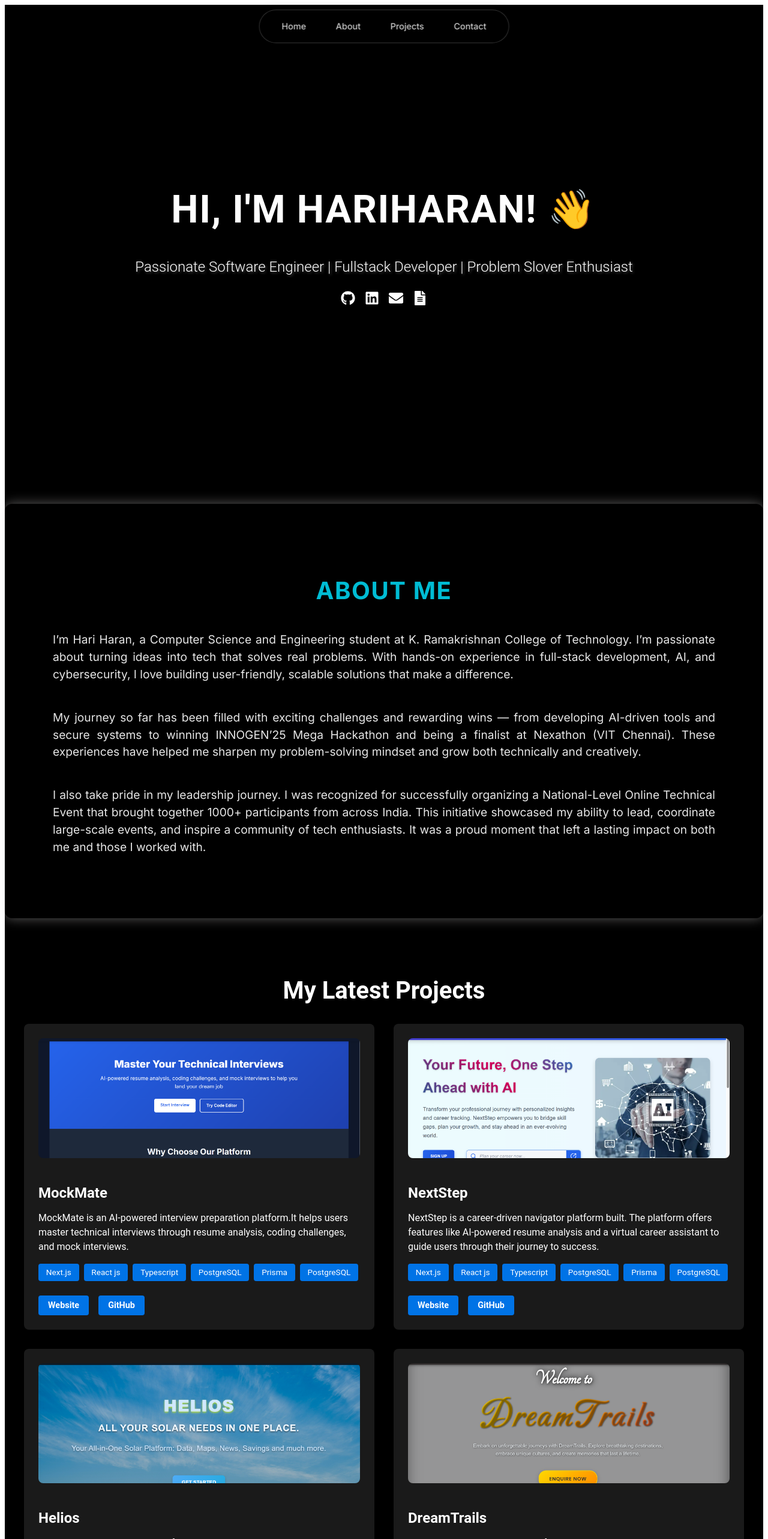
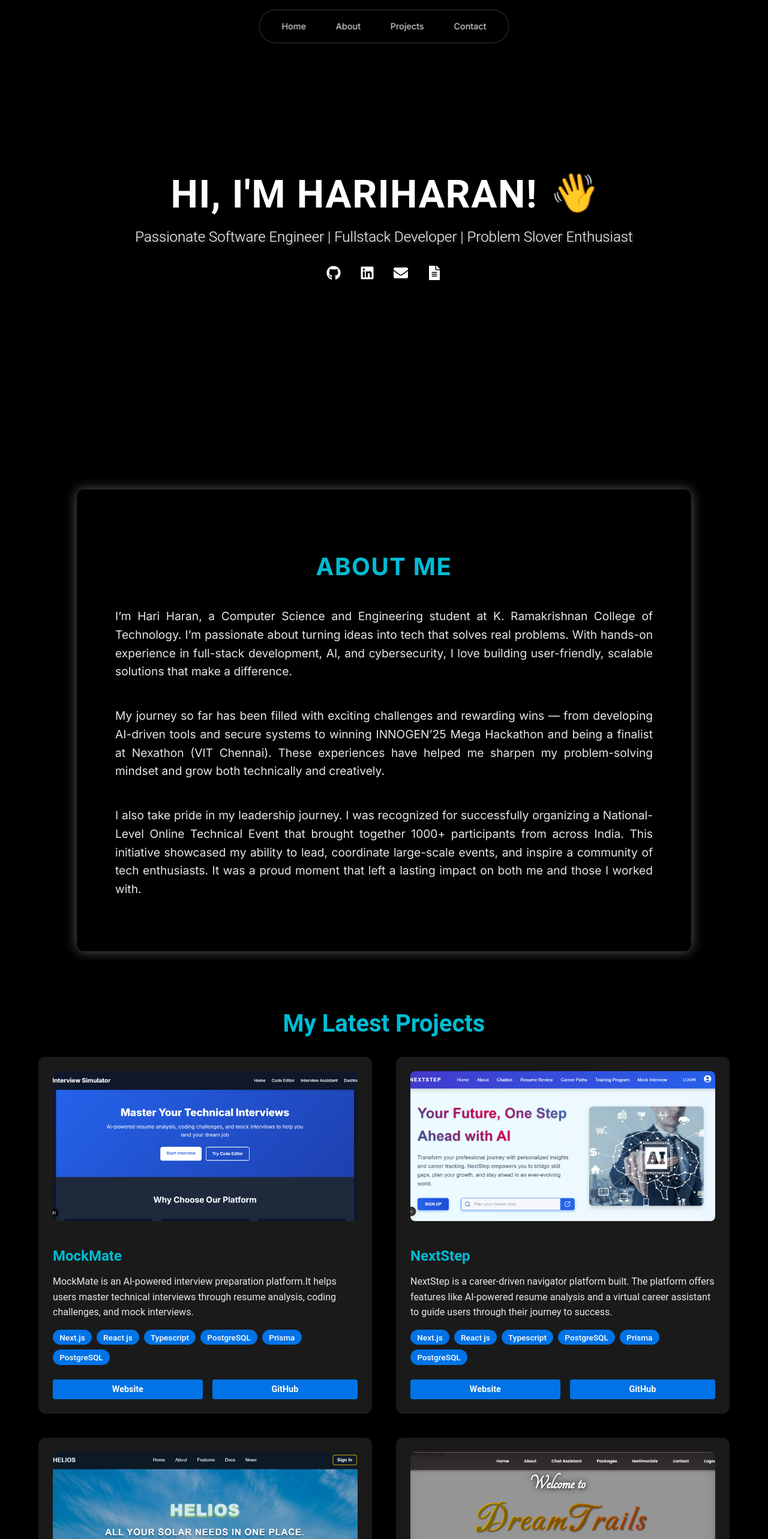
Before and after one commit to hariharan1009/Portfolio, a Next.js app: page / in a window 1280 px wide. Shown: the top 2566 px of the page at 60% size. Built offline with nearby package versions, Linux system fonts and the light colour scheme.

Commit message:
responsive

```diff
--- a/src/app/about/page.module.css
+++ b/src/app/about/page.module.css
@@ -1,20 +1,10 @@
-.about {
-  padding: 3rem;
-  background-color: #000;
-  color: #ffffff;
-  border-radius: 12px;
-  box-shadow: 0 0px 20px rgba(232, 229, 229, 0.4);
-  margin: 2rem auto;
-  text-align: center;
-  max-width: fit-content;
-  max-height: fit-content;
-}
 .body {
   background-color: #000;
   color: #fff;
   margin: 0;
   padding: 0;
   font-family: 'Roboto', sans-serif;
+  min-height: 100vh;
 }
 
 .container {
@@ -22,14 +12,26 @@
   flex-direction: column;
   align-items: center;
   justify-content: center;
-  padding: 2rem;
+  padding: 1rem;
+  width: 100%;
+  box-sizing: border-box;
 }
 
-
-
+.about {
+  padding: 2rem;
+  background-color: #000;
+  color: #ffffff;
+  border-radius: 12px;
+  box-shadow: 0 0px 20px rgba(232, 229, 229, 0.4);
+  margin: 1rem auto;
+  text-align: center;
+  width: 90%;
+  max-width: 1200px;
+  box-sizing: border-box;
+}
 
 .title {
-  font-size: 2.5rem;
+  font-size: clamp(1.5rem, 5vw, 2.5rem);
   font-weight: bold;
   text-transform: uppercase;
   letter-spacing: 0.1rem;
@@ -38,29 +40,44 @@
 }
 
 .description {
-  font-size: 1.2rem;
-  line-height: 1.8rem;
+  font-size: clamp(1rem, 3vw, 1.2rem);
+  line-height: 1.6;
   margin-bottom: 1.5rem;
   color: rgba(255, 255, 255, 0.9);
   text-align: justify;
+  transition: transform 0.3s ease;
 }
 
 .description:hover {
-  transform: scale(1.05);
-  transition: transform 0.3s ease;
+  transform: scale(1.02);
 }
 
-@media (max-width: 768px) {
+/* Tablet devices */
+@media (min-width: 601px) and (max-width: 1024px) {
   .about {
-    padding: 2rem;
+    padding: 2.5rem;
+    width: 85%;
   }
+}
 
-  .title {
-    font-size: 2rem;
+/* Desktop devices */
+@media (min-width: 1025px) {
+  .about {
+    padding: 3rem;
+    width: 80%;
+  }
+}
+
+/* Very small devices */
+@media (max-width: 600px) {
+  .about {
+    padding: 1.5rem;
+    width: 95%;
+    border-radius: 8px;
   }
 
   .description {
-    font-size: 1rem;
-    line-height: 1.5rem;
+    text-align: left;
+    line-height: 1.5;
   }
 }
--- a/src/app/globals.css
+++ b/src/app/globals.css
@@ -1,17 +1,96 @@
-
-.header {
-  transition: all 0.4s cubic-bezier(0.16, 1, 0.3, 1);
-}
-.header.scrolled {
-  padding: 0.5rem 1.25rem;
-  top: 0.75rem;
-  backdrop-filter: blur(8px);
-}
-body {
-  background-color: black;
-  font-family: 'Inter', sans-serif;
-}
 html {
   scroll-behavior: smooth;
   background: #fff;
 }
+
+body {
+  background-color: #000;
+  font-family: 'Inter', sans-serif;
+  margin: 0;
+  padding: 0;
+}
+
+.header {
+  position: fixed;
+  width: 100%;
+  top: 0;
+  left: 0;
+  z-index: 1000;
+  transition: all 0.4s cubic-bezier(0.16, 1, 0.3, 1);
+  padding: 1rem clamp(1rem, 5vw, 2rem);
+  box-sizing: border-box;
+  display: flex;
+  justify-content: space-between;
+  align-items: center;
+}
+
+.header.scrolled {
+  padding: 0.5rem clamp(1rem, 5vw, 1.25rem);
+  top: 0;
+  backdrop-filter: blur(8px);
+  background-color: rgba(0, 0, 0, 0.7);
+  box-shadow: 0 2px 10px rgba(0, 0, 0, 0.2);
+}
+
+/* Responsive adjustments */
+@media (max-width: 768px) {
+  .header {
+    padding: 0.75rem 1rem;
+  }
+
+  .header.scrolled {
+    padding: 0.5rem 1rem;
+  }
+}
+
+@media (max-width: 480px) {
+  .header {
+    padding: 0.5rem 0.75rem;
+  }
+
+  .header.scrolled {
+    padding: 0.3rem 0.75rem;
+  }
+
+  /* Optional: Reduce blur effect on low-performance devices */
+  @media (prefers-reduced-motion: reduce) {
+    .header.scrolled {
+      backdrop-filter: blur(4px);
+    }
+  }
+}
+
+/* Large screens */
+@media (min-width: 1200px) {
+  .header {
+    padding: 1.25rem 3rem;
+  }
+
+  .header.scrolled {
+    padding: 0.75rem 3rem;
+  }
+}
+
+/* Accessibility consideration */
+@media (prefers-reduced-motion) {
+  html {
+    scroll-behavior: auto;
+  }
+
+  .header {
+    transition: none;
+  }
+}
+@media (max-width: 768px) {
+  .projects {
+    padding-top: 1rem; /* Reduce top padding */
+  }
+
+  .about {
+    margin-top: 0; /* Remove extra margin */
+    padding-top: 1rem; /* Add consistent spacing */
+  }
+}
+page {
+  padding-top: 1rem; /* Reduce top padding */
+}
--- /dev/null
+++ b/src/app/hero/page.module.css
@@ -0,0 +1,125 @@
+.container {
+    display: flex;
+    flex-direction: column;
+    align-items: center;
+    justify-content: center;
+    min-height: 100vh;
+    height: auto;
+    width: auto;
+    padding: 1rem;
+    text-align: center;
+    background-color: #000;
+    color: #fff;
+    font-family: 'Roboto', sans-serif;
+    box-sizing: border-box;
+    width: 100%;
+  }
+
+  .introSection {
+    margin-bottom: clamp(1rem, 5vw, 2rem);
+    width: 100%;
+    max-width: 1200px;
+    padding: 0 1rem;
+  }
+
+  .name {
+    font-size: clamp(2rem, 8vw, 4rem);
+    font-weight: bold;
+    text-transform: uppercase;
+    letter-spacing: clamp(0.05rem, 0.5vw, 0.1rem);
+    animation: pulse 2s infinite ease-in-out;
+    margin: 0 auto;
+    line-height: 1.2;
+  }
+
+  @keyframes pulse {
+    0% { transform: scale(1); }
+    50% { transform: scale(1.05); }
+    100% { transform: scale(1); }
+  }
+
+  .wave {
+    display: inline-block;
+    animation: wave 1s infinite ease-in-out;
+    transform-origin: 70% 70%;
+  }
+
+  @keyframes wave {
+    0% { transform: rotate(0); }
+    25% { transform: rotate(15deg); }
+    50% { transform: rotate(0); }
+    75% { transform: rotate(-15deg); }
+    100% { transform: rotate(0); }
+  }
+
+  .description {
+    font-size: clamp(1rem, 4vw, 1.5rem);
+    font-weight: 300;
+    margin-top: clamp(0.5rem, 3vw, 1rem);
+    text-shadow: 2px 2px 4px rgba(255, 255, 255, 0.3);
+    line-height: clamp(1.5rem, 5vw, 2rem);
+    transition: transform 0.3s ease;
+    padding: 0 1rem;
+  }
+
+  .description:hover {
+    transform: scale(1.03);
+  }
+
+  .socialIcons {
+    display: flex;
+    justify-content: center;
+    gap: clamp(0.5rem, 3vw, 1rem);
+    margin-top: clamp(0.5rem, 3vw, 1rem);
+    flex-wrap: wrap;
+  }
+
+  .icon {
+    font-size: clamp(1.2rem, 5vw, 1.5rem);
+    color: #fff;
+    transition: all 0.3s ease;
+    padding: 0.5rem;
+  }
+
+  .icon:hover {
+    transform: scale(1.2) rotate(360deg);
+    color: #00bcd4;
+  }
+
+  /* Extra small devices (phones, 480px and down) */
+  @media (max-width: 480px) {
+    .container {
+      padding: 1rem 0.5rem;
+      justify-content: flex-start;
+      padding-top: 3rem;
+    }
+
+    .name {
+      line-height: 1.1;
+    }
+
+    .description {
+      text-align: center;
+    }
+  }
+
+  /* Small devices (portrait tablets, 481px to 768px) */
+  @media (min-width: 481px) and (max-width: 768px) {
+    .container {
+      padding: 2rem;
+    }
+  }
+
+  /* Medium devices (landscape tablets, 769px to 1024px) */
+  @media (min-width: 769px) and (max-width: 1024px) {
+    .container {
+      padding: 3rem;
+    }
+  }
+
+  /* Large devices (laptops/desktops, 1025px and up) */
+  @media (min-width: 1025px) {
+    .container {
+      padding: 4rem;
+    }
+  }
--- /dev/null
+++ b/src/app/hero/page.tsx
@@ -0,0 +1,36 @@
+"use client";
+import styles from './page.module.css';
+import { FaGithub, FaLinkedin, FaEnvelope, FaFileAlt } from 'react-icons/fa';
+
+
+const hero: React.FC = () => {
+  return (
+    <>
+    <main className={styles.container}>
+      <div className={styles.introSection}>
+        <h1 className={styles.name}>Hi, I'm Hariharan! <span className={styles.wave}>👋</span></h1>
+        <p className={styles.description}>
+          Passionate Software Engineer | Fullstack Developer | Problem Slover Enthusiast
+        </p>
+        <div className={styles.socialIcons}>
+          <a href="https://github.com/hariharan1009" target="_blank" rel="noopener noreferrer" className={styles.icon}>
+            <FaGithub />
+          </a>
+          <a href="https://www.linkedin.com/in/hari-haran-10sep2004" target="_blank" rel="noopener noreferrer" className={styles.icon}>
+            <FaLinkedin />
+          </a>
+          <a href="mailto:mdhari707@gmail.com" className={styles.icon}>
+            <FaEnvelope />
+          </a>
+          <a href="/resume.pdf" target="_blank" rel="noopener noreferrer" className={styles.icon}>
+            <FaFileAlt />
+          </a>
+        </div>
+      </div>
+    </main>
+
+
+   </>
+  );
+}
+export default hero;
--- a/src/app/page.module.css
+++ b/src/app/page.module.css
@@ -3,39 +3,45 @@
   flex-direction: column;
   align-items: center;
   justify-content: center;
-  height: 100vh;
+  min-height: 100vh;
+  height: auto;
+  width: auto;
+  padding: 1rem;
   text-align: center;
   background-color: #000;
   color: #fff;
   font-family: 'Roboto', sans-serif;
+  box-sizing: border-box;
+  width: 100%;
 }
 
 .introSection {
-  margin-bottom: 2rem;
+  margin-bottom: clamp(1rem, 5vw, 2rem);
+  width: 100%;
+  max-width: 1200px;
+  padding: 0 1rem;
 }
 
 .name {
-  font-size: 4rem;
+  font-size: clamp(2rem, 8vw, 4rem);
   font-weight: bold;
   text-transform: uppercase;
-  letter-spacing: 0.1rem;
+  letter-spacing: clamp(0.05rem, 0.5vw, 0.1rem);
   animation: pulse 2s infinite ease-in-out;
+  margin: 0 auto;
+  line-height: 1.2;
 }
 
 @keyframes pulse {
-  0% {
-    transform: scale(1);
-  }
-  50% {
-    transform: scale(1.05);
-  }
-  100% {
-    transform: scale(1);
-  }
+  0% { transform: scale(1); }
+  50% { transform: scale(1.05); }
+  100% { transform: scale(1); }
 }
 
 .wave {
+  display: inline-block;
   animation: wave 1s infinite ease-in-out;
+  transform-origin: 70% 70%;
 }
 
 @keyframes wave {
@@ -47,31 +53,73 @@
 }
 
 .description {
-  font-size: 1.5rem;
+  font-size: clamp(1rem, 4vw, 1.5rem);
   font-weight: 300;
-  margin-top: 1rem;
+  margin-top: clamp(0.5rem, 3vw, 1rem);
   text-shadow: 2px 2px 4px rgba(255, 255, 255, 0.3);
-  line-height: 2rem;
+  line-height: clamp(1.5rem, 5vw, 2rem);
   transition: transform 0.3s ease;
+  padding: 0 1rem;
 }
 
 .description:hover {
-  transform: scale(1.05);
+  transform: scale(1.03);
 }
 
 .socialIcons {
   display: flex;
   justify-content: center;
-  gap: 1rem;
-  margin-top: 1rem;
+  gap: clamp(0.5rem, 3vw, 1rem);
+  margin-top: clamp(0.5rem, 3vw, 1rem);
+  flex-wrap: wrap;
 }
 
 .icon {
-  font-size: 1.5rem;
+  font-size: clamp(1.2rem, 5vw, 1.5rem);
   color: #fff;
-  transition: transform 0.3s ease;
+  transition: all 0.3s ease;
+  padding: 0.5rem;
 }
 
 .icon:hover {
   transform: scale(1.2) rotate(360deg);
+  color: #00bcd4;
 }
+
+/* Extra small devices (phones, 480px and down) */
+@media (max-width: 480px) {
+  .container {
+    padding: 1rem 0.5rem;
+    justify-content: flex-start;
+    padding-top: 3rem;
+  }
+
+  .name {
+    line-height: 1.1;
+  }
+
+  .description {
+    text-align: center;
+  }
+}
+
+/* Small devices (portrait tablets, 481px to 768px) */
+@media (min-width: 481px) and (max-width: 768px) {
+  .container {
+    padding: 2rem;
+  }
+}
+
+/* Medium devices (landscape tablets, 769px to 1024px) */
+@media (min-width: 769px) and (max-width: 1024px) {
+  .container {
+    padding: 3rem;
+  }
+}
+
+/* Large devices (laptops/desktops, 1025px and up) */
+@media (min-width: 1025px) {
+  .container {
+    padding: 4rem;
+  }
+}
--- a/src/app/page.tsx
+++ b/src/app/page.tsx
@@ -1,34 +1,15 @@
 "use client";
 import styles from './page.module.css';
-import { FaGithub, FaLinkedin, FaEnvelope, FaFileAlt } from 'react-icons/fa';
+// Removed unused imports
 import Projects from './project/page';
 import About from './about/page';
-
+import Hero from '@/app/hero/page'; // Ensure the component is properly named
 export default function Home() {
   return (
     <>
-    <main className={styles.container}>
-      <div className={styles.introSection}>
-        <h1 className={styles.name}>Hi, I'm Hariharan! <span className={styles.wave}>👋</span></h1>
-        <p className={styles.description}>
-          Passionate Software Engineer | Fullstack Developer | Problem Slover Enthusiast
-        </p>
-        <div className={styles.socialIcons}>
-          <a href="https://github.com/hariharan1009" target="_blank" rel="noopener noreferrer" className={styles.icon}>
-            <FaGithub />
-          </a>
-          <a href="https://www.linkedin.com/in/hari-haran-10sep2004" target="_blank" rel="noopener noreferrer" className={styles.icon}>
-            <FaLinkedin />
-          </a>
-          <a href="mailto:mdhari707@gmail.com" className={styles.icon}>
-            <FaEnvelope />
-          </a>
-          <a href="/resume.pdf" target="_blank" rel="noopener noreferrer" className={styles.icon}>
-            <FaFileAlt />
-          </a>
-        </div>
-      </div>
-    </main>
+    <section id="hero" className={styles.section}>
+     <Hero />
+   </section>
     <section id="about" className={styles.section}>
      <About />
    </section>
--- a/src/app/project/page.module.css
+++ b/src/app/project/page.module.css
@@ -1,87 +1,103 @@
 .projects {
-  padding: 2rem;
+  padding: 1.5rem;
   background-color: #000;
   color: #fff;
   text-align: center;
   font-family: 'Roboto', sans-serif;
+  width: 100%;
+  box-sizing: border-box;
 }
 
 .title {
-  font-size: 2.5rem;
+  font-size: clamp(1.8rem, 6vw, 2.5rem);
   font-weight: bold;
-  margin-bottom: 2rem;
+  margin-bottom: clamp(1rem, 4vw, 2rem);
+  color: #00bcd4;
 }
 
 .projectList {
   display: grid;
-  grid-template-columns: repeat(2, 1fr);
-  gap: 2rem;
+  grid-template-columns: repeat(auto-fit, minmax(300px, 1fr));
+  gap: clamp(1rem, 3vw, 2rem);
+  width: 100%;
+  max-width: 1400px;
+  margin: 0 auto;
+  padding: 0 1rem;
+  box-sizing: border-box;
 }
 
 .projectItem {
-  padding: 1.5rem;
+  padding: clamp(1rem, 2vw, 1.5rem);
   background: rgba(255, 255, 255, 0.1);
-  border-radius: 8px;
+  border-radius: 12px;
   box-shadow: 0 4px 20px rgba(0, 0, 0, 0.3);
   text-align: left;
   position: relative;
   overflow: hidden;
+  transition: all 0.3s ease;
 }
+
 .projectItem:hover {
-  transform: scale(1.01);
-  box-shadow: 0 3px 2px rgba(0, 0, 0, 0.9);
-  transition: transform 0.3s ease, box-shadow 0.3s ease, border 0.3s ease;
+  transform: translateY(-5px);
+  box-shadow: 0 8px 25px rgba(0, 188, 212, 0.3);
+  background: rgba(255, 255, 255, 0.15);
 }
 
 .projectImage {
   width: 100%;
-  height: 200px;
+  height: clamp(150px, 25vw, 250px);
   object-fit: cover;
   border-radius: 8px;
-  margin-bottom: 1rem;
+  margin-bottom: clamp(0.8rem, 2vw, 1rem);
 }
 
 .projectTitle {
-  font-size: 1.5rem;
+  font-size: clamp(1.2rem, 3vw, 1.5rem);
   font-weight: bold;
-  margin-bottom: 1rem;
+  margin-bottom: clamp(0.8rem, 2vw, 1rem);
+  color: #00bcd4;
 }
 
 .projectDescription {
-  font-size: 1rem;
-  margin-bottom: 1rem;
-  line-height: 1.5rem;
+  font-size: clamp(0.9rem, 2vw, 1rem);
+  margin-bottom: clamp(0.8rem, 2vw, 1rem);
+  line-height: 1.6;
+  color: rgba(255, 255, 255, 0.9);
 }
 
 .techStack {
   display: flex;
   flex-wrap: wrap;
   gap: 0.5rem;
-  margin-bottom: 1.5rem;
+  margin-bottom: clamp(1rem, 2vw, 1.5rem);
 }
 
 .tech {
-  padding: 0.4rem 0.8rem;
+  padding: 0.3rem 0.7rem;
   background: #0073e6;
   color: #fff;
-  border-radius: 4px;
-  font-size: 0.85rem;
+  border-radius: 20px;
+  font-size: clamp(0.7rem, 2vw, 0.85rem);
+  font-weight: 500;
 }
 
 .buttons {
   display: flex;
-  gap: 1rem;
+  gap: clamp(0.5rem, 2vw, 1rem);
+  flex-wrap: wrap;
 }
 
 .button {
-  padding: 0.5rem 1rem;
+  padding: clamp(0.4rem, 1.5vw, 0.5rem) clamp(0.8rem, 2vw, 1rem);
   text-decoration: none;
   background: #0073e6;
   color: #fff;
-  font-size: 0.9rem;
+  font-size: clamp(0.8rem, 2vw, 0.9rem);
   font-weight: bold;
   border-radius: 4px;
-  transition: background-color 0.3s ease, transform 0.3s ease;
+  transition: all 0.3s ease;
+  flex-grow: 1;
+  text-align: center;
 }
 
 .button:hover {
@@ -89,20 +105,47 @@
   transform: scale(1.05);
 }
 
-@media (max-width: 768px) {
-  .projectList {
-    grid-template-columns: 1fr;
-  }
-
-  .projectItem {
+/* Extra small devices (phones, 600px and down) */
+@media (max-width: 600px) {
+  .projects {
     padding: 1rem;
   }
 
-  .projectTitle {
-    font-size: 1.3rem;
+  .projectList {
+    grid-template-columns: 1fr;
+    padding: 0;
   }
 
-  .projectDescription {
-    font-size: 0.95rem;
+  .buttons {
+    flex-direction: column;
   }
 }
+
+/* Medium devices (tablets, 601px to 900px) */
+@media (min-width: 601px) and (max-width: 900px) {
+  .projectList {
+    grid-template-columns: repeat(2, 1fr);
+  }
+}
+
+/* Large devices (laptops/desktops, 901px and up) */
+@media (min-width: 901px) {
+  .projects {
+    padding: 2rem;
+  }
+
+  .projectList {
+    grid-template-columns: repeat(2, 1fr);
+  }
+}
+
+/* Extra large devices (large desktops, 1200px and up) */
+@media (min-width: 1200px) {
+  .projects {
+    padding: 3rem;
+  }
+
+  .projectList {
+    gap: 2.5rem;
+  }
+}
```
Also changed, not shown: src/components/Footer/Footer.module.css (+23 -0 lines).
